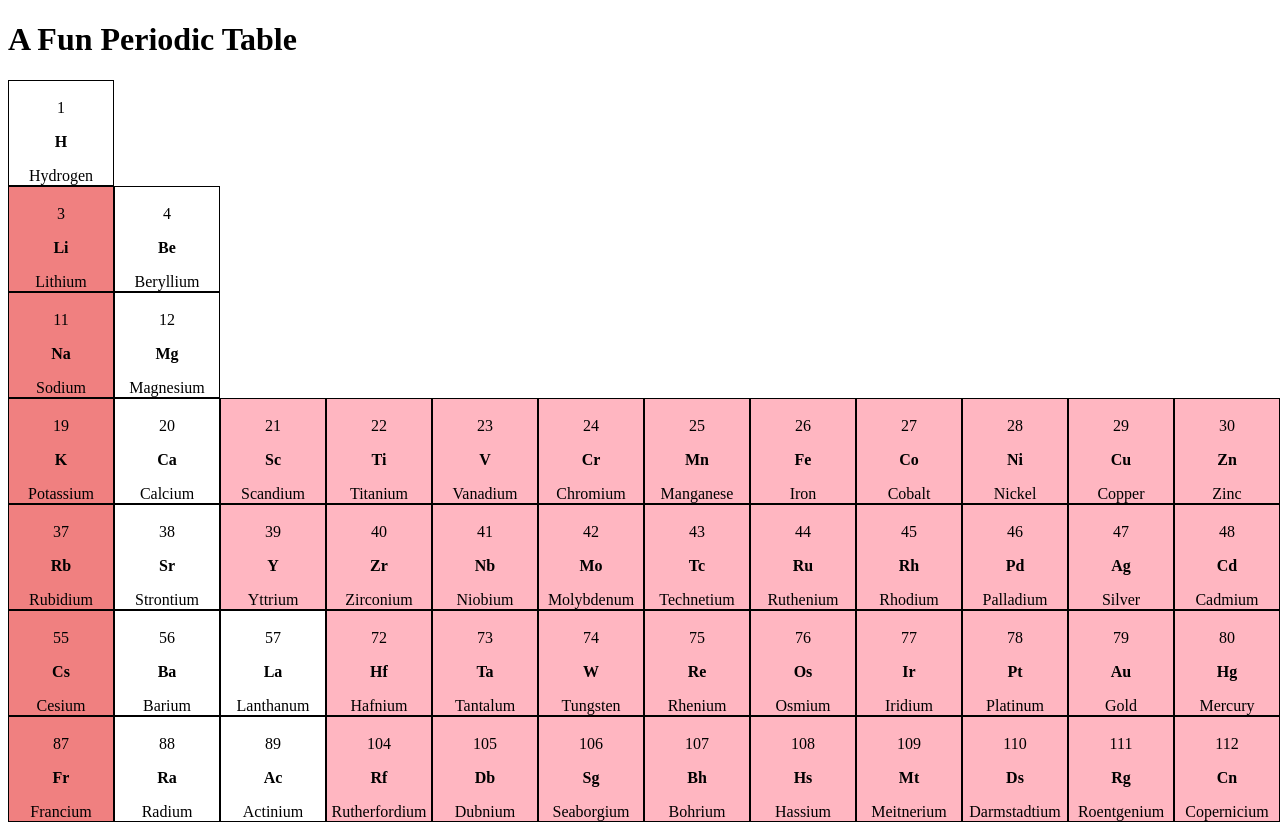
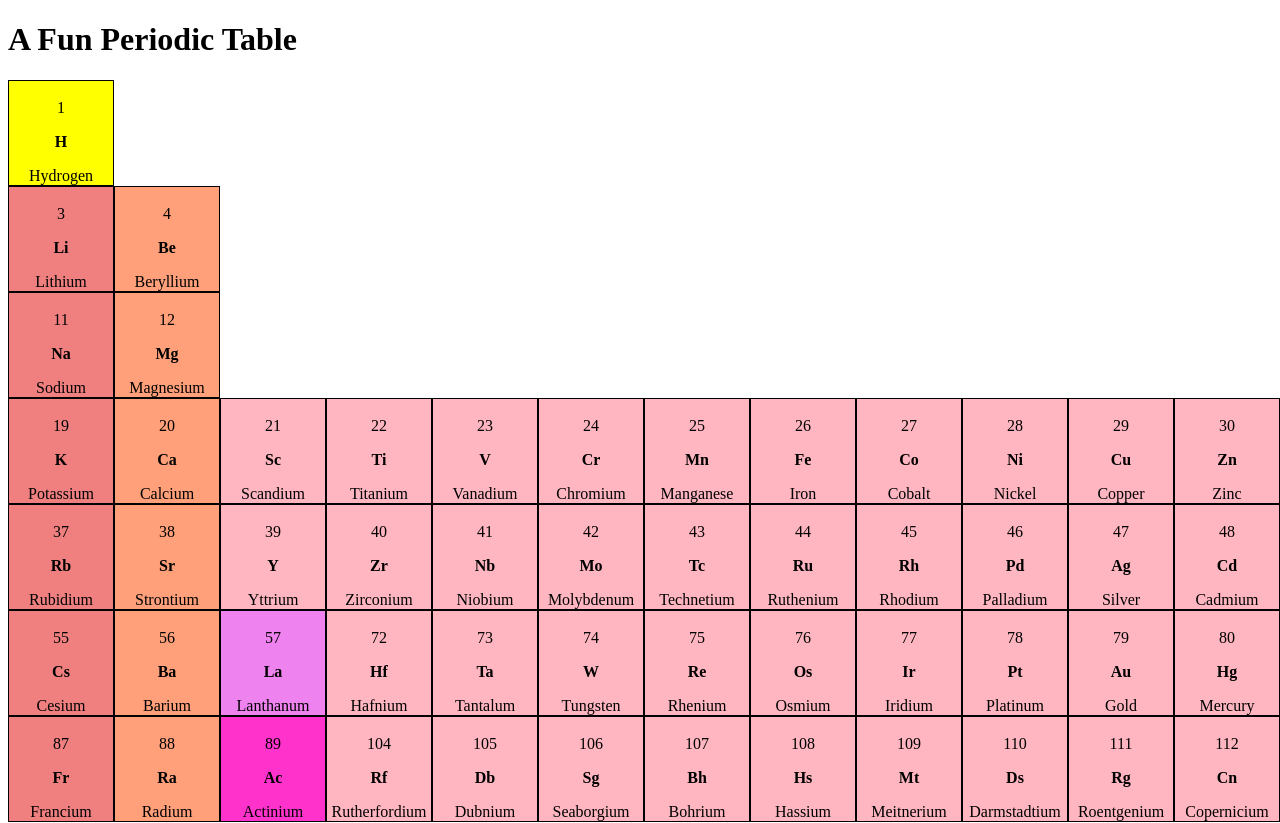
Before and after one commit to bubbagump2020/periodic, a React (Create React App) app in the folder periodic/: page / in a window 1280 px wide. Shown: the top 823 px of the page. Built offline with nearby package versions, Linux system fonts and the light colour scheme.

Commit message:
Finished coloring the table. Need to finish information box

```diff
--- a/periodic/src/components/periodic_table/table_styling/Table.css
+++ b/periodic/src/components/periodic_table/table_styling/Table.css
@@ -81,10 +81,42 @@
     grid-column-start: -2;
 }
 
+.diatomic{
+    background-color: yellow;
+}
+
+.polyatomic{
+    background-color: yellow;
+}
+
+.noble{
+    background-color: lightblue;
+}
+
+.metalloid{
+    background-color: lightyellow;
+}
+
 .alkali{
     background-color: lightcoral;
+}
+
+.alkaline{
+    background-color: lightsalmon;
 }
 
 .transition{
     background-color: lightpink;
 }
+
+.post-transition{
+    background-color: lightgray;
+}
+
+.lanthanide{
+    background-color: violet;
+}
+
+.actinide{
+    background-color: #ff33cc;
+}
```
